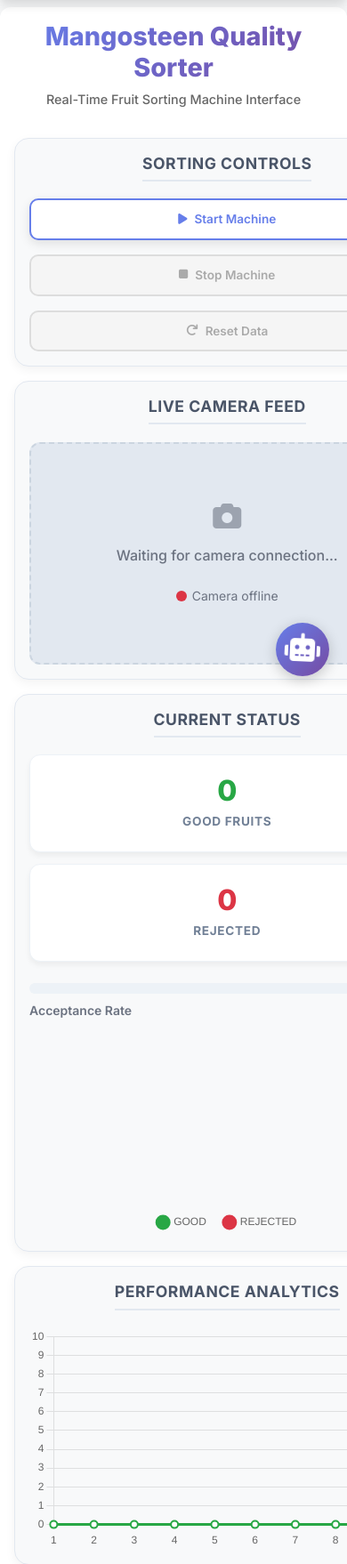
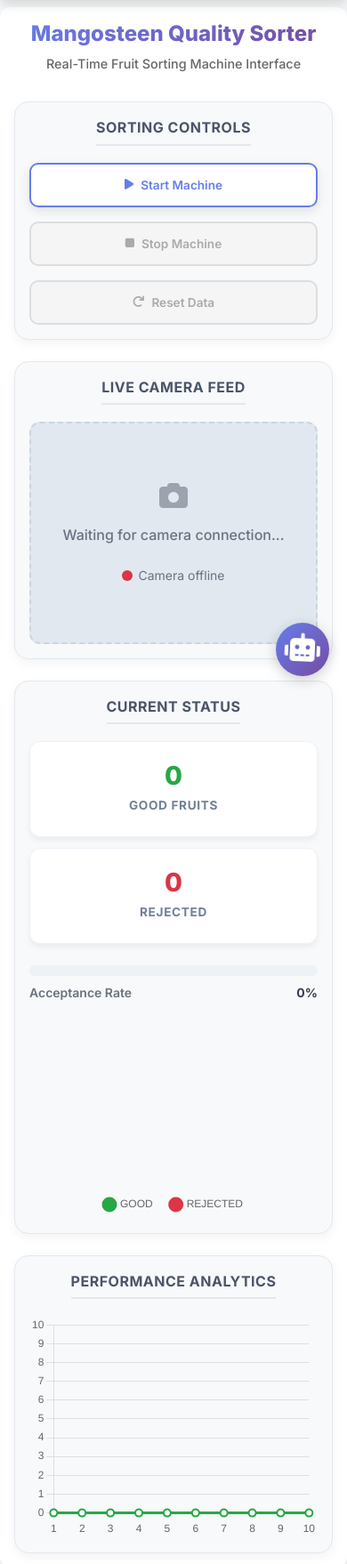
Before and after one commit to rishness/MANGOSQUEEN, a Flask app: page /sort in a window 390 px wide; the page is wider, and only the part inside the window is pictured. Shown: the part 64-1822 px from the top of that part at 89% size. Run offline with Flask 3, Linux system fonts and the light colour scheme; the visitor is signed in with stand-in values (Sample User, id 1); data that the repository does not hold is empty; some libraries are stand-ins or nearby versions.

Commit message:
MangosQueen

```diff
--- a/templates/sort.html
+++ b/templates/sort.html
@@ -8,8 +8,9 @@
 
 <style>
     /* ------------------------------------------------------------------ */
-    /* --- I. UNIVERSAL & BASE STYLES (From scan.html for consistency) -- */
+    /* --- I. UNIVERSAL & BASE STYLES (Matched to scan.html) ------------ */
     /* ------------------------------------------------------------------ */
+
     /* Page load transition */
     body {
         animation: pageLoadFade 0.3s ease-in;
@@ -28,7 +29,7 @@
         padding-bottom: 2rem;
     }
 
-    /* Main Card Container - Matches Scan Page */
+    /* Main Card Container */
     .scan-container {
         max-width: 1700px;
         width: 100%;
@@ -45,7 +46,7 @@
 
     .scan-container h2 {
         margin-bottom: 0.5rem;
-        /* Fluid Typography from scan.html */
+        color: #667eea;
         font-size: clamp(1.8rem, 4vw, 2.5rem);
         font-weight: 800;
         background: linear-gradient(135deg, #667eea 0%, #764ba2 100%);
@@ -57,12 +58,11 @@
     .scan-description {
         color: #666;
         margin-bottom: 2rem;
-        /* Fluid Typography from scan.html */
         font-size: clamp(0.9rem, 2vw, 1.1rem);
         font-weight: 500;
     }
 
-    /* --- Button Styles (Adapted from Scan) --- */
+    /* --- Button Styles --- */
     .control-btn {
         padding: 0.8rem 1.8rem;
         border-radius: 10px;
@@ -73,7 +73,6 @@
         align-items: center;
         justify-content: center;
         gap: 0.5rem;
-        /* Fluid Typography from scan.html */
         font-size: clamp(0.85rem, 2vw, 1rem);
         background: white;
         border: 2px solid transparent;
@@ -127,10 +126,12 @@
     }
 
     /* --- Layout Sections --- */
+    /* Default is stacked (Mobile/Tablet) */
     .sort-grid {
-        display: grid;
-        grid-template-columns: 1fr;
+        display: flex;
+        flex-direction: column;
         gap: 1.5rem;
+        width: 100%;
     }
 
     .content-section {
@@ -142,7 +143,7 @@
     }
 
     .section-title {
-        font-size: 1.1rem;
+        font-size: clamp(1rem, 2.5vw, 1.1rem);
         font-weight: 700;
         color: #4a5568;
         margin-bottom: 1.2rem;
@@ -153,7 +154,7 @@
         display: inline-block;
     }
 
-    /* --- Camera Area (Matches Scan Page) --- */
+    /* --- Camera Area --- */
     .camera-feed-container {
         width: 100%;
         min-height: 350px;
@@ -170,7 +171,6 @@
     }
 
     .camera-placeholder i {
-        /* Fluid size for camera icon */
         font-size: clamp(2rem, 8vw, 4rem);
     }
 
@@ -211,8 +211,7 @@
     }
 
     .stat-value {
-        /* Fluid size for counts */
-        font-size: clamp(2rem, 4vw, 3rem);
+        font-size: clamp(1.8rem, 4vw, 3rem);
         font-weight: 800;
         line-height: 1;
     }
@@ -256,7 +255,6 @@
     .count-update {
         animation: countPulse 0.3s cubic-bezier(0.175, 0.885, 0.32, 1.275);
     }
-    /* Define the CSS Variable for dynamic color in animation */
     :root {
         --primary-color: #667eea;
         --success-color: #28a745;
@@ -264,13 +262,13 @@
     }
     @keyframes countPulse {
         0% { transform: scale(1); }
-        50% { transform: scale(1.3); color: var(--success-color); } /* Use success color during good update */
+        50% { transform: scale(1.3); color: var(--success-color); }
         100% { transform: scale(1); }
     }
 
 
     /* ------------------------------------------------------------------ */
-    /* --- II. MODAL STYLES (Copied from scan.html) --------------------- */
+    /* --- II. MODAL STYLES (From scan.html) ---------------------------- */
     /* ------------------------------------------------------------------ */
     .custom-modal {
         display: none;
@@ -360,101 +358,182 @@
     }
 
     /* ------------------------------------------------------------------ */
-    /* --- III. MEDIA QUERIES (Enhanced Responsiveness) ------------------- */
+    /* --- III. RESPONSIVE DESIGN (Applied from scan.html) -------------- */
     /* ------------------------------------------------------------------ */
 
-    /* Mobile Portrait (320px - 480px) - Enhanced for small devices */
+    /* Mobile Portrait (320px - 480px) */
     @media (max-width: 480px) {
         .scan-page-container {
             margin-top: 0.5rem;
         }
+
         .scan-container {
             padding: 1rem;
             border-radius: 12px;
         }
-        .sort-grid {
-            gap: 1rem;
+
+        .scan-container h2 {
+            font-size: 1.5rem;
         }
+
+        /* Stack buttons vertically for easier touch access */
+        .controls-wrapper {
+            flex-direction: column;
+            width: 100%;
+        }
+
+        .control-btn {
+            width: 100%;
+            padding: 0.8rem;
+        }
+
+        /* Stack status cards */
+        .status-grid {
+            grid-template-columns: 1fr;
+            gap: 0.8rem;
+        }
+
         .content-section {
             padding: 1rem;
         }
-        .control-btn {
-            width: 100%;
-            padding: 0.7rem 1.2rem;
-            font-size: 0.85rem;
-        }
-        .controls-wrapper {
-            flex-direction: column;
-            gap: 0.8rem;
-        }
-        .status-grid {
-            grid-template-columns: 1fr; /* Stack stats on very small screens */
-            gap: 0.8rem;
-        }
+
         .chart-wrapper {
             height: 250px;
         }
+
         .camera-feed-container {
             min-height: 250px;
             max-height: 350px;
         }
+
+        .modal-content {
+            width: 85%;
+            padding: 1.5rem;
+        }
     }
 
-    /* Mobile Landscape / Tablet Portrait (481px - 768px) */
+    /* Mobile Landscape / Small Tablet (481px - 768px) */
     @media (min-width: 481px) and (max-width: 768px) {
         .scan-container {
             padding: 1.2rem;
         }
+
         .controls-wrapper {
             flex-wrap: wrap;
         }
+
+        .control-btn {
+            flex: 1;
+            min-width: 150px;
+        }
+
         .chart-wrapper {
             height: 280px;
         }
+
         .camera-feed-container {
             min-height: 300px;
             max-height: 400px;
         }
+
+        .modal-content {
+            width: 80%;
+        }
     }
 
-    /* Tablet Landscape (769px - 1023px) */
-    @media (min-width: 769px) and (max-width: 1023px) {
+    /* Tablet Landscape (769px - 1024px) */
+    @media (min-width: 769px) and (max-width: 1024px) {
         .scan-container {
             padding: 1.5rem;
         }
-        /* Default stacked layout is fine, but make stats look good */
-        .status-grid {
+
+        .camera-feed-container {
+            min-height: 400px;
+            max-height: 500px;
+        }
+
+        /* Grid starts to form a 2-column layout */
+        .sort-grid {
+            display: grid;
             grid-template-columns: 1fr 1fr;
-        }
-    }
-
-    /* Desktop (1024px+) */
-    @media (min-width: 1024px) {
-        .sort-grid {
-            grid-template-columns: 1.2fr 0.8fr; /* Camera larger, Stats smaller */
-            /* Ensure the layout stacks logically */
             grid-template-areas:
                 "controls controls"
-                "camera status"
-                "analytics analytics";
+                "camera camera"
+                "status analytics";
         }
 
         .section-controls { grid-area: controls; }
         .section-camera { grid-area: camera; }
         .section-status { grid-area: status; }
         .section-analytics { grid-area: analytics; }
+
+        .modal-content {
+            width: 450px;
+        }
+    }
+
+    /* Desktop (1025px - 1440px) */
+    @media (min-width: 1025px) and (max-width: 1440px) {
+        /* Full Dashboard Layout */
+        .sort-grid {
+            display: grid;
+            grid-template-columns: 1.2fr 0.8fr;
+            grid-template-areas:
+                "controls controls"
+                "camera status"
+                "analytics analytics";
+            gap: 1.5rem;
+        }
+
+        .section-controls { grid-area: controls; }
+        .section-camera { grid-area: camera; }
+        .section-status { grid-area: status; }
+        .section-analytics { grid-area: analytics; }
+
+        .camera-feed-container {
+            height: 100%;
+            min-height: 450px;
+            max-height: 550px;
+        }
     }
 
     /* Large Desktop (1441px+) */
     @media (min-width: 1441px) {
-        .sort-grid {
-            gap: 2rem;
-        }
         .scan-container {
             padding: 2.5rem;
         }
+
+        .sort-grid {
+            display: grid;
+            grid-template-columns: 1.2fr 0.8fr;
+            grid-template-areas:
+                "controls controls"
+                "camera status"
+                "analytics analytics";
+            gap: 2rem;
+        }
+
+        .section-controls { grid-area: controls; }
+        .section-camera { grid-area: camera; }
+        .section-status { grid-area: status; }
+        .section-analytics { grid-area: analytics; }
+
         .camera-feed-container {
+            max-width: 100%;
+            min-height: 500px;
             max-height: 600px;
+        }
+
+        .modal-content {
+            width: 500px;
+        }
+    }
+
+    /* High DPI screens */
+    @media (-webkit-min-device-pixel-ratio: 2), (min-resolution: 192dpi) {
+        .camera-feed-container {
+            image-rendering: -webkit-optimize-contrast;
+            image-rendering: crisp-edges;
         }
     }
 </style>
@@ -571,7 +650,7 @@
         // Get Modal elements
         const errorModal = document.getElementById('error-modal');
 
-        // Initialize Charts (Initializes with 0s) - [Code omitted for brevity, assumed correct]
+        // Initialize Charts (Initializes with 0s)
         const pieCtx = document.getElementById('sorting-pie-chart').getContext('2d');
         const pieChart = new Chart(pieCtx, {
             type: 'doughnut',
@@ -595,7 +674,7 @@
             options: { responsive: true, maintainAspectRatio: false, plugins: { legend: { display: false } }, scales: { y: { beginAtZero: true, grid: { borderDash: [5, 5] }, suggestedMax: 10 }, x: { grid: { display: false } } } }
         });
 
-        // --- Modal Functions (Code omitted for brevity, assumed correct) ---
+        // --- Modal Functions ---
 
         function showErrorModal(message) {
             document.getElementById('error-modal-message').textContent = message;
@@ -667,9 +746,6 @@
                 } else {
                     // B. Connection Success: (For future implementation)
                     sortingActive = true;
-                    // Final active UI update (if needed)
-                    // Real device connection logic would start here
-
                 }
             }, 3000); // 3 seconds delay
         });
@@ -711,7 +787,7 @@
             }
         });
 
-        // Reset Handler (Code remains the same)
+        // Reset Handler
         resetBtn.addEventListener('click', function() {
             // 1. Reset Counter Displays
             document.getElementById('good-count').textContent = '0';
```
